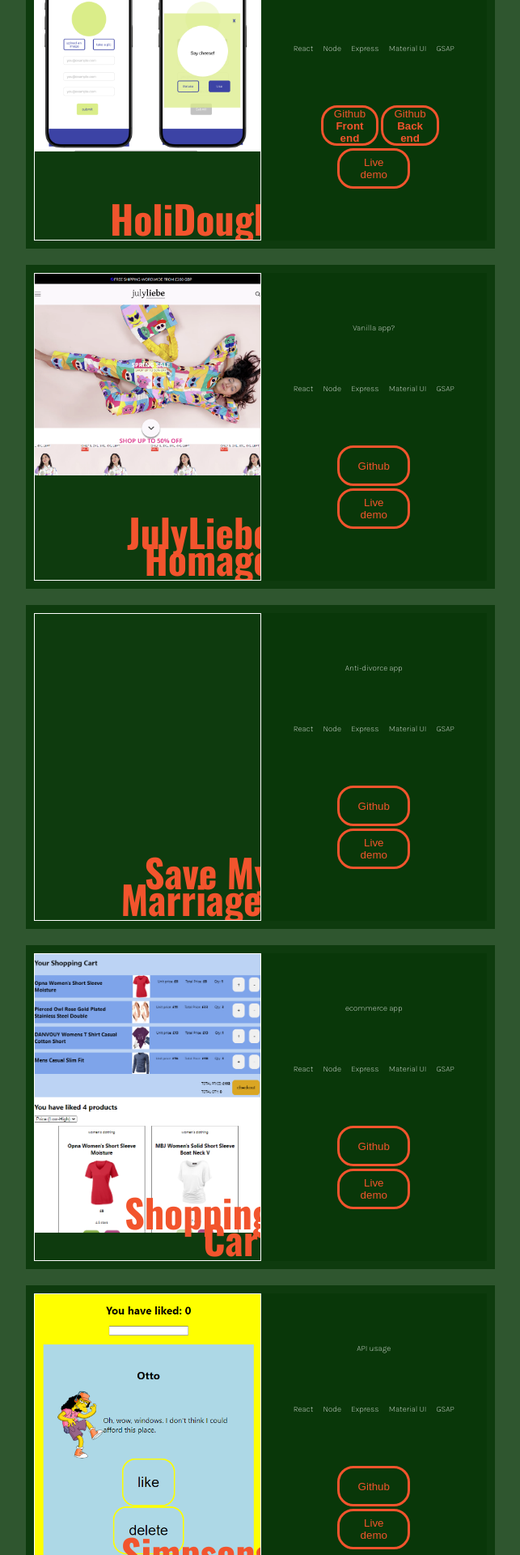
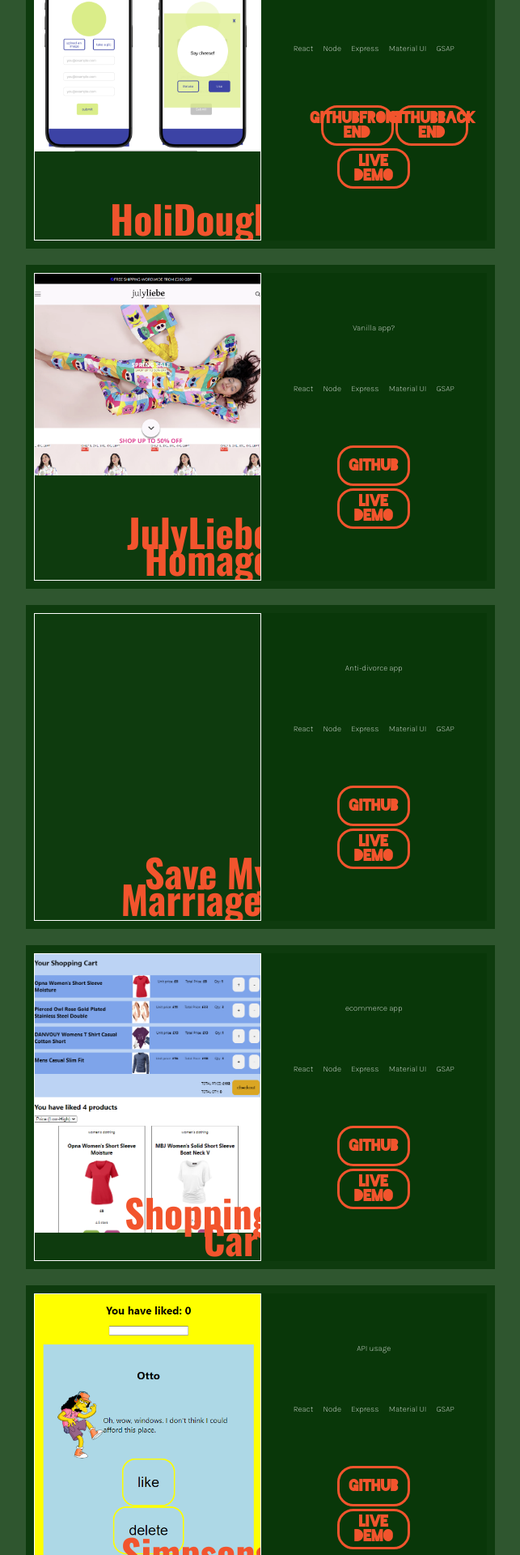
Before and after one commit to zedvas/portfolio, a React (Vite) app: page /projects in a window 1280 px wide. Shown: the part 340-2260 px from the top of the page at 81% size, without its empty margins (318-961 px from the left). Built offline with nearby package versions, Linux system fonts and the light colour scheme.

Commit message:
added project links

```diff
--- a/src/Card.jsx
+++ b/src/Card.jsx
@@ -1,4 +1,4 @@
-export const Card = ({ fullStack, imageSrc, title, description, tools }) => {
+export const Card = ({ fullStack, imageSrc, title, description, tools, githubLink, githubLinkBackend, demoLink }) => {
   return (
     <div className="card">
       <div className="imageContainer">
@@ -16,13 +16,13 @@ export const Card = ({ fullStack, imageSrc, title, description, tools }) => {
       <div className="buttonContainer">
         {fullStack ? (
           <div>
-            <button>Github<span>Front end</span></button>
-            <button>Github<span>Back end</span></button>
+            <button><a href={githubLink} target="_blank">Github<span>Front end</span></a></button>
+            <button><a href={githubLinkBackend} target="_blank">Github<span>Back end</span></a></button>
           </div>
         ) : (
-          <button>Github</button>
+          <button><a href={githubLink} target="_blank">Github</a></button>
         )}
-        <button>Live demo</button>
+        <button><a href={demoLink} target="_blank">Live demo</a></button>
       </div>
     </div></div>
   );
--- a/src/Projects.jsx
+++ b/src/Projects.jsx
@@ -4,13 +4,65 @@ export const Projects = () => {
   return (
     <div className="projects">
       <h1>Projects</h1>
-      <Card fullStack={true} imageSrc={"/assets/holidough.png"} title={"HoliDough"} description={"Budgeting app"} tools={["React", "Node", "Express", "Material UI", "GSAP"]}/>
-      <Card imageSrc={"/assets/julyLiebe.png"} title={"JulyLiebe Homage"} description={"Vanilla app?"} tools={["React", "Node", "Express", "Material UI", "GSAP"]}/>
-      <Card imageSrc={""} title={"Save My Marriage!"} description={"Anti-divorce app"} tools={["React", "Node", "Express", "Material UI", "GSAP"]}/>
-      <Card imageSrc={"/assets/shoppingCart.png"} title={"Shopping Cart"} description={"ecommerce app"} tools={["React", "Node", "Express", "Material UI", "GSAP"]}/>
-      <Card imageSrc={"/assets/simpsons.png"} title={"Simpsons Quotes"} description={"API usage"} tools={["React", "Node", "Express", "Material UI", "GSAP"]}/>
-      <Card imageSrc={"/assets/altaloma.png"} title={"AltaLoma"} description={"Front end"} tools={["React", "Node", "Express", "Material UI", "GSAP"]}/>
-      <Card imageSrc={"/assets/weatherapp.png"} title={"Weather App"} description={"Vanilla JS project using the fetch API"} tools={["React", "Node", "Express", "Material UI", "GSAP"]}/>
+      <Card
+        fullStack={true}
+        imageSrc={"/assets/holidough.png"}
+        title={"HoliDough"}
+        description={"Budgeting app"}
+        tools={["React", "Node", "Express", "Material UI", "GSAP"]}
+        githubLink="https://github.com/zedvas/travel-tally"
+        githubLinkBackend="https://github.com/zedvas/travel-tally-back-end"
+        demoLink="https://holidough.uk/"
+      />
+      <Card
+        imageSrc={"/assets/julyLiebe.png"}
+        title={"JulyLiebe Homage"}
+        description={"Vanilla app?"}
+        tools={["React", "Node", "Express", "Material UI", "GSAP"]}
+        githubLink="https://github.com/zedvas/julyliebe2"
+        demoLink="https://julyliebe.netlify.app/"
+      />
+      <Card
+        imageSrc={""}
+        title={"Save My Marriage!"}
+        description={"Anti-divorce app"}
+        tools={["React", "Node", "Express", "Material UI", "GSAP"]}
+        githubLink=""
+        githubLinkBackend=""
+        demoLink=""
+      />
+      <Card
+        imageSrc={"/assets/shoppingCart.png"}
+        title={"Shopping Cart"}
+        description={"ecommerce app"}
+        tools={["React", "Node", "Express", "Material UI", "GSAP"]}
+        githubLink="https://github.com/zedvas/shopping-cart"
+        demoLink="https://rent-a-pet.netlify.app/"
+      />
+      <Card
+        imageSrc={"/assets/simpsons.png"}
+        title={"Simpsons Quotes"}
+        description={"API usage"}
+        tools={["React", "Node", "Express", "Material UI", "GSAP"]}
+        githubLink="https://github.com/zedvas/simpsons"
+        demoLink="https://simpsons-quotes-zv.netlify.app/"
+      />
+      <Card
+        imageSrc={"/assets/altaloma.png"}
+        title={"AltaLoma"}
+        description={"Front end"}
+        tools={["React", "Node", "Express", "Material UI", "GSAP"]}
+        githubLink="https://github.com/zedvas/altaloma-frontend"
+        demoLink="https://altaloma.netlify.app/"
+      />
+      <Card
+        imageSrc={"/assets/weatherapp.png"}
+        title={"Weather App"}
+        description={"Vanilla JS project using the fetch API"}
+        tools={["React", "Node", "Express", "Material UI", "GSAP"]}
+        githubLink="https://github.com/zedvas/weatherApp"
+        demoLink="https://weather-zv.netlify.app/"
+      />
     </div>
   );
 };
```
Also changed, not shown: src/css/app.css (+0 -12 lines).
